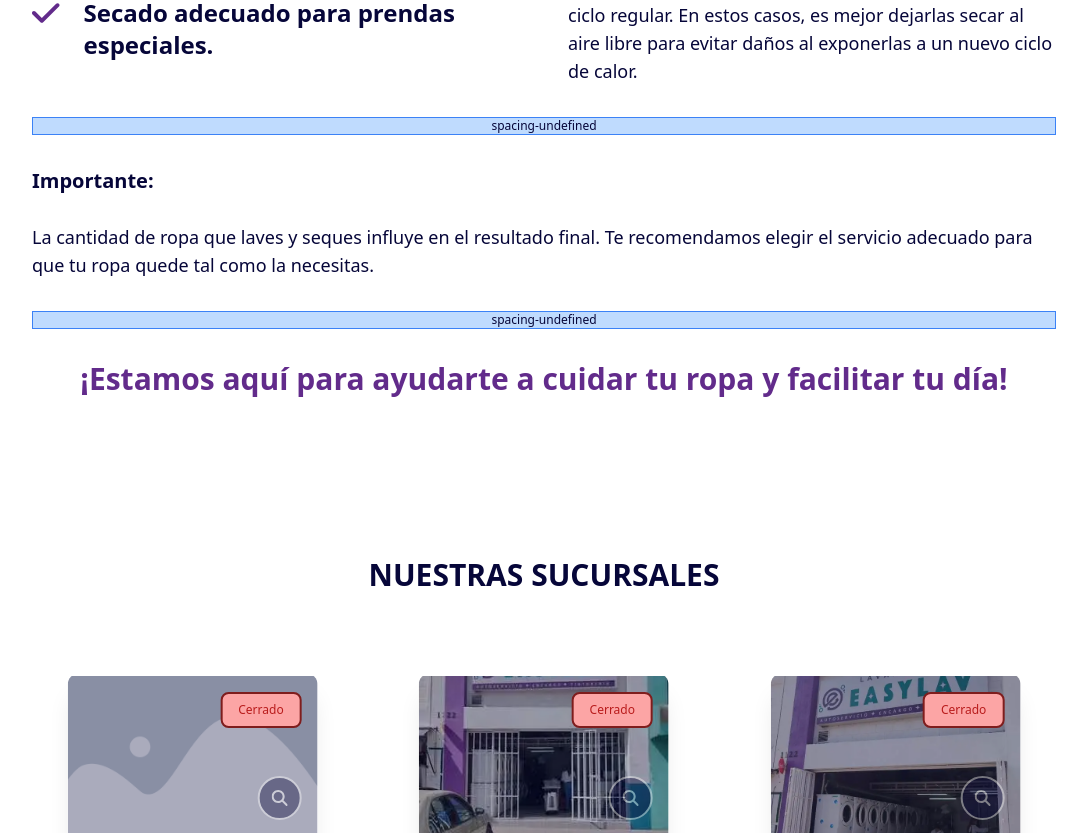
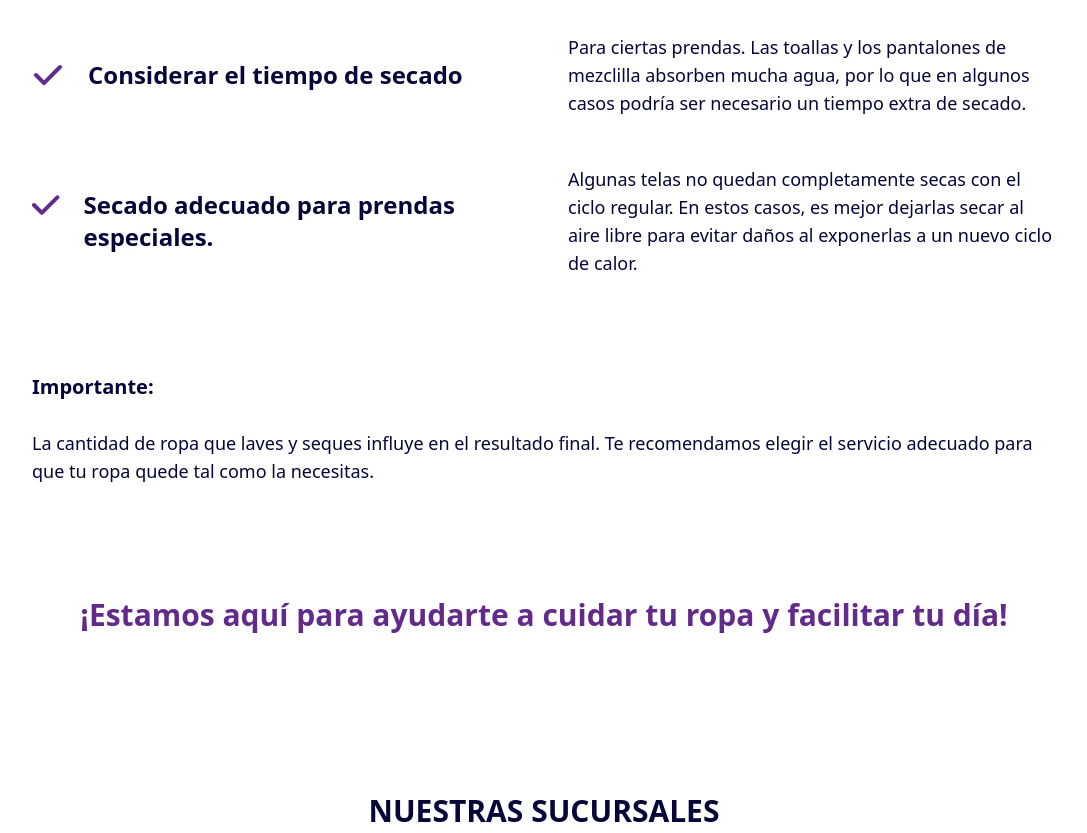
Before and after one commit to dspwebstudiomx/easylav-react, a React (Vite) app: page / in a window 1280 px wide. Shown: the part 4881-5714 px from the top of the page, without its empty margins (96-1183 px from the left). Built offline with nearby package versions, Linux system fonts and the light colour scheme.

Commit message:
Ajusta el espaciado en el componente Recomendaciones para mejorar la presentación del contenido.

```diff
--- a/src/pages/inicio/components/Recomendaciones.jsx
+++ b/src/pages/inicio/components/Recomendaciones.jsx
@@ -52,7 +52,7 @@ const Recomendacion = ({ title, description }) => {
 const Recomendaciones = () => {
   return (
     <Section>
-      <Container className="grid gap-4 md:gap-8">
+      <Container className="grid gap-4 md:gap-24">
         <TitleContainer title="Recomendaciones" />
         <ParagraphContainer>
           <Paragraph>Para cuidar mejor tu ropa y garantizar los mejores resultados, te recomendamos:</Paragraph>
@@ -64,7 +64,6 @@ const Recomendaciones = () => {
             <Recomendacion key={recomendacion.id} title={recomendacion.title} description={recomendacion.description} />
           ))}
         </ul>
-        <Spacing size="my-20" />
         <ParagraphContainer>
           <Paragraph>
             <span className="mr-2 font-semibold text-xl">Importante:</span>
@@ -73,9 +72,8 @@ const Recomendaciones = () => {
             La cantidad de ropa que laves y seques influye en el resultado final. Te recomendamos elegir el servicio
             adecuado para que tu ropa quede tal como la necesitas.
           </Paragraph>
-          <Spacing size="h-24" />
           <Paragraph>
-            <div className="text-center">
+            <div className="text-center mt-20">
               <span className="text-secondary_dark dark:text-secondary_light text-3xl font-semibold">
                 ¡Estamos aquí para ayudarte a cuidar tu ropa y facilitar tu día!
               </span>
```
